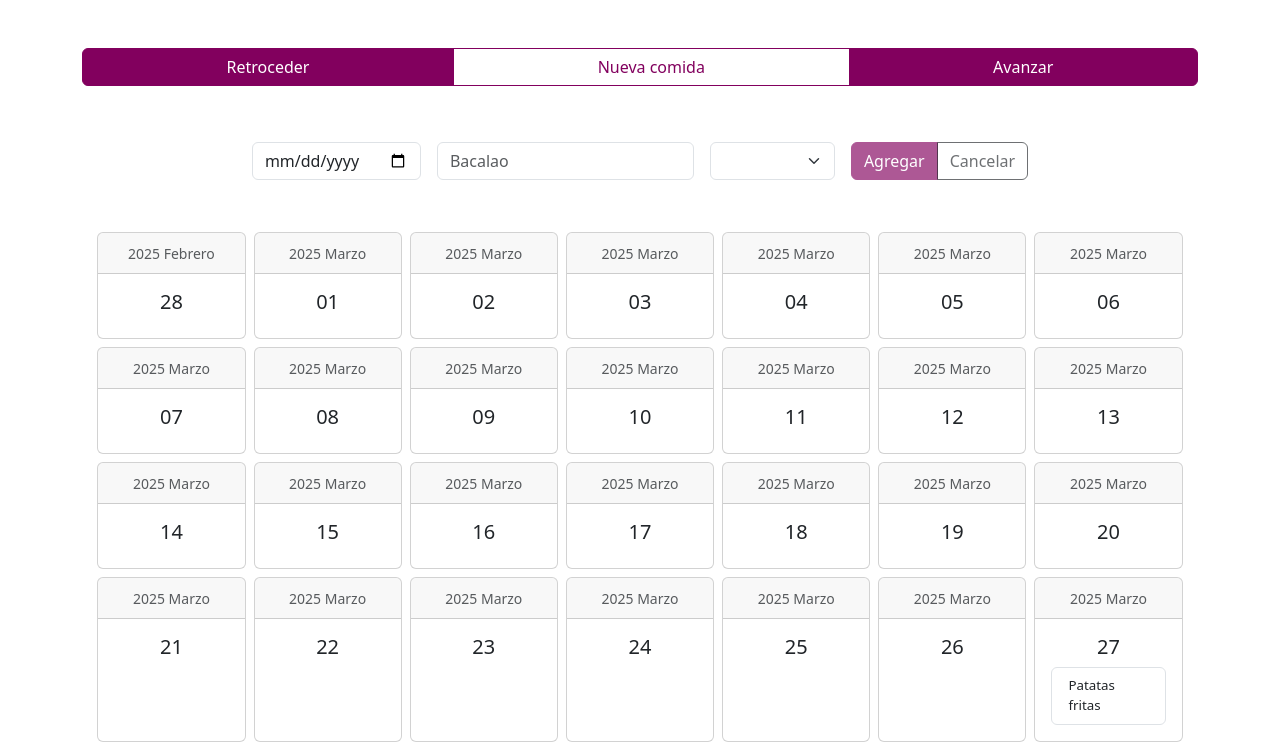
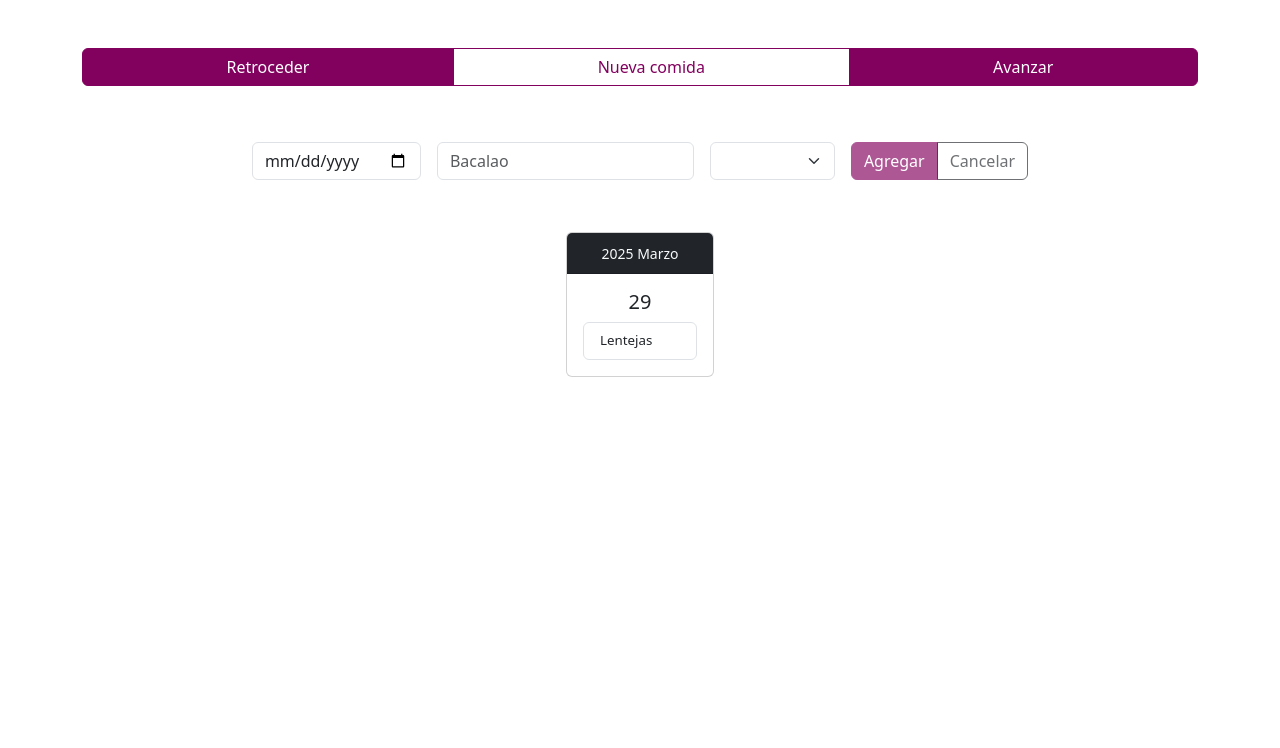
Before and after one commit to JokinU-96/lm-vuejs-menu-mensual-GitHub, a Vue app in the folder Dieta/: page / in a window 1280 px wide. Shown: the top 748 px of the page. Built offline with nearby package versions, Linux system fonts and the light colour scheme.

Commit message:
Acabando

```diff
--- a/Dieta/src/components/Calendario.vue
+++ b/Dieta/src/components/Calendario.vue
@@ -1,10 +1,13 @@
 <script setup>
 import Dia from "@/components/Dia.vue";
 import { useCalendario } from '@/stores/Calendario'
+import {ref} from "vue";
 
 const store = useCalendario()
 
-store.visualizarCalendario()
+const fecha = new Date()
+
+store.visualizarCalendario(fecha)
 
 </script>
 
--- a/Dieta/src/components/Dia.vue
+++ b/Dieta/src/components/Dia.vue
@@ -8,10 +8,11 @@ defineProps({
     dia: Object,
 })
 
-const fechaActual = new Date();
 
 const hoy = store.formatearFecha(new Date()).toString().replaceAll("-", "");
 
+console.log(store.fechaInicioForm + ' Esta es la fecha de inicio');
+console.log(store.fechaFinalForm + ' Esta es la fecha final');
 
 </script>
 
@@ -20,6 +21,17 @@ const hoy = store.formatearFecha(new Date()).toString().replaceAll("-", "");
     <div class="card col-2 px-0 mx-1 my-1" style="width:13%;" v-if="hoy === dia.fecha">
         <div class="card-header bg-dark text-center">
             <small class="text-light">{{ dia.anyo }} {{ dia.mes }}</small>
+        </div>
+        <div class="card-body">
+            <h5 class="card-title text-center">{{ dia.dia }}</h5>
+            <ul class="list-group">
+                <li class="list-group-item" v-for="comida in dia.comidas" :key="comida.comidaId">{{comida.nombre}}</li>
+            </ul>
+        </div>
+    </div>
+    <div class="card col-2 px-0 mx-1 my-1 d-none" style="width:13%;" v-else-if="dia.fecha < store.fechaInicioForm || dia.fecha > store.fechaFinalForm">
+        <div class="card-header text-center">
+            <small class="text-muted">{{ dia.anyo }} {{ dia.mes }}</small>
         </div>
         <div class="card-body">
             <h5 class="card-title text-center">{{ dia.dia }}</h5>
--- a/Dieta/src/components/Navegacion.vue
+++ b/Dieta/src/components/Navegacion.vue
@@ -1,4 +1,17 @@
 <script setup>
+import {useCalendario} from "@/stores/Calendario.js";
+import {ref} from "vue";
+
+const store = useCalendario()
+
+const fecha = new Date()
+
+function siguienteMes(){
+    //console.log(fecha.getDate())
+    fecha.setDate(fecha.getDate() + 28)//7 * 4 = 28 dias o 4 semanas
+    console.log(store.formatearFecha(fecha))
+    store.visualizarCalendario(fecha)
+}
 
 </script>
 
@@ -7,7 +20,7 @@
         <div class="btn-group" role="group" aria-label="Basic example">
             <button type="button" class="btn btn-primary">Retroceder</button>
             <button type="button" class="btn btn-outline-primary">Nueva comida</button>
-            <button type="button" class="btn btn-primary">Avanzar</button>
+            <button type="button" class="btn btn-primary" @click="siguienteMes()">Avanzar</button>
         </div>
     </nav>
 </template>
--- a/Dieta/src/stores/Calendario.js
+++ b/Dieta/src/stores/Calendario.js
@@ -1,36 +1,48 @@
 import {defineStore} from 'pinia';
 import {computed, ref} from 'vue';
 import datos from '@/data/calendario.json';
-import {format, getDate} from "date-fns";
+import {format, getDate, setDate} from "date-fns";
 import calendario from "@/components/Calendario.vue";
 
 export const useCalendario = defineStore('Comidas', () => {
     const calendario = ref(JSON.parse(localStorage.getItem('dias')) ?? datos);
 
+    var fechaInicioForm = '';
+    var fechaFinalForm = '';
 
-    function visualizarCalendario() {
+    function visualizarCalendario(fecha) {
 
-        const fechaInicio = new Date();
-        fechaInicio.setDate(fechaInicio.getDate() - fechaInicio.getDate());
+        console.log('La fecha pivote es: ' + formatearFecha(fecha));
 
-        const fechaActual = new Date();
-        fechaActual.getMonth()
-
-        let offset = 35 - fechaActual.getDate() //7 dias x 4 semanas = 35 dias por hoja del calendario
+        let fechaInicio = new Date(fecha);
+        fechaInicio.setDate(fecha.getDate() - fecha.getDate());
+        fechaInicio.setDate(fechaInicio.getDate() + 3);
 
 
-        for (fechaInicio.getDate(); fechaActual.getDate() >= fechaInicio.getDate(); fechaInicio.setDate(fechaInicio.getDate() + 1)) {
-            if (existeFecha(formatearFecha(fechaInicio), calendario) || existeFecha(formatearFecha(fechaInicio), calendario) === 0) {
+        let offset = 3 + 35 - fecha.getDate() //7 dias x 4 semanas = 35 dias por hoja del calendario
+
+        let fechaFinal = new Date(fecha);
+        fechaFinal.setDate(fechaFinal.getDate() + offset)
+
+        console.log('La fecha de inicio es: ' + formatearFecha(fechaInicio))
+        fechaInicioForm = formatearFecha(fechaInicio)
+        console.log('La fecha final es: ' + formatearFecha(fechaFinal))
+        fechaFinalForm = formatearFecha(fechaFinal)
+
+        let i = new Date()
+
+        for (i.setDate(fechaInicio.getDate()); fecha.getDate() >= i.getDate(); i.setDate(i.getDate() + 1)) {
+            if (existeFecha(formatearFecha(i), calendario) || existeFecha(formatearFecha(i), calendario) === 0) {
                 //console.log(fechaInicio + ' Esta fecha se almacenó previamente.')
             } else {
-                calendario.value.push(anyadirDia(fechaInicio));
+                calendario.value.push(anyadirDia(i));
             }
         }
 
         for (let i = 1; offset > i; i++) {
-            fechaActual.setDate(fechaActual.getDate() + 1)
-            if (!existeFecha(formatearFecha(fechaActual), calendario)) {
-                calendario.value.push(anyadirDia(fechaActual))
+            fecha.setDate(fecha.getDate() + 1)
+            if (!existeFecha(formatearFecha(fecha), calendario)) {
+                calendario.value.push(anyadirDia(fecha))
             }
         }
 
@@ -68,7 +80,7 @@ export const useCalendario = defineStore('Comidas', () => {
         const dia = fecha.getDate().toString().padStart(2, '0')
 
         return anyo.concat(mes).concat(dia)
-
+        //recibe una fecha en formato fecha y devuelve 20250325
     }
 
     function anyadirDia(nuevafecha) {
@@ -86,7 +98,7 @@ export const useCalendario = defineStore('Comidas', () => {
         }
     }
 
-    return {calendario, agregar, visualizarCalendario, formatearFecha};
+    return {agregar, visualizarCalendario, formatearFecha, fechaInicioForm, fechaFinalForm, calendario};
 })
 
 function mesAletras(mes) {
```
